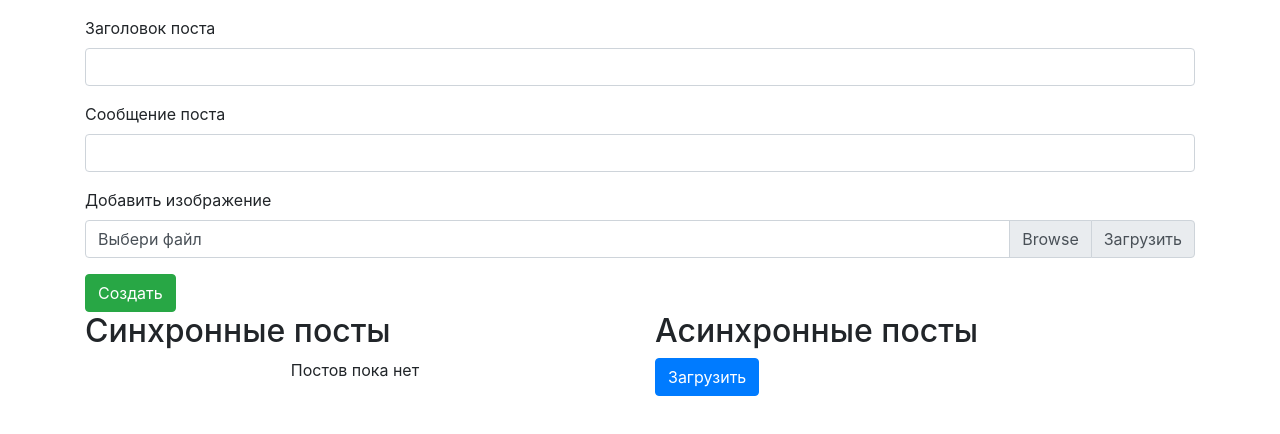
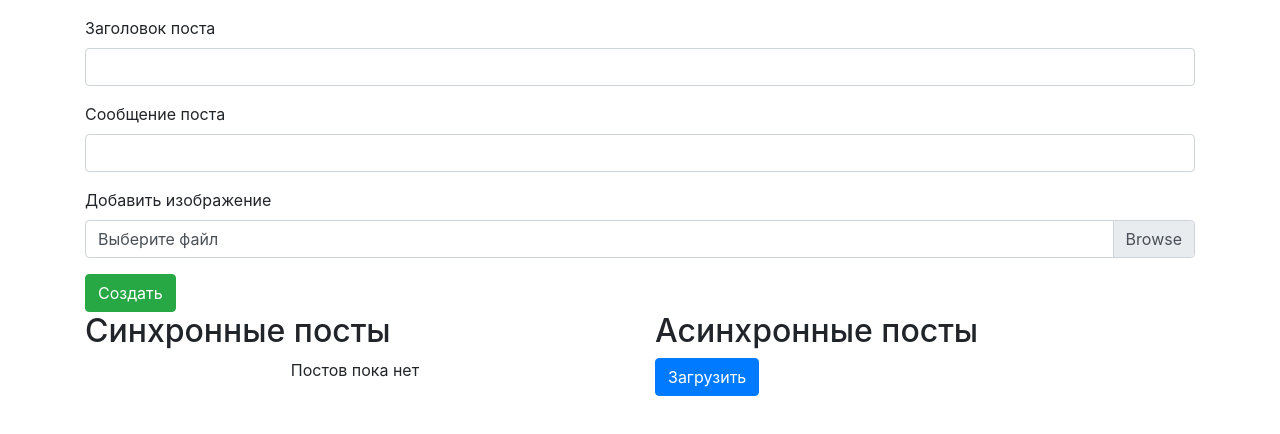
Before and after one commit to BossNumber1/blog_jsx, a React (Create React App) app: page / in a window 1280 px wide. Shown: the top 434 px of the page. Built offline with nearby package versions, Linux system fonts and the light colour scheme.

Commit message:
add input file

```diff
--- a/src/components/PostForm/InputDownloadImg.jsx
+++ b/src/components/PostForm/InputDownloadImg.jsx
@@ -1,6 +1,7 @@
 import React from "react";
+import "./PostForm.css";
 
-export default () => {
+export default ({ onChange, successSelectFile }) => {
     return (
         <div>
             <div className="form-group">
@@ -11,23 +12,18 @@ export default () => {
                         <input
                             type="file"
                             className="custom-file-input"
-                            id="inputGroupFile02"
+                            id="inputGroupFile01"
+                            aria-describedby="inputGroupFileAddon01"
+                            onChange={onChange}
                         />
                         <label
                             className="custom-file-label"
-                            for="inputGroupFile02"
-                            aria-describedby="inputGroupFileAddon02"
+                            for="inputGroupFile01"
                         >
-                            Выбери файл
+                            {successSelectFile
+                                ? successSelectFile
+                                : "Выберите файл"}
                         </label>
-                    </div>
-                    <div className="input-group-append">
-                        <span
-                            className="input-group-text"
-                            id="inputGroupFileAddon02"
-                        >
-                            Загрузить
-                        </span>
                     </div>
                 </div>
             </div>
--- /dev/null
+++ b/src/components/PostForm/PostForm.css
@@ -0,0 +1,3 @@
+.custom-file-input ~ .custom-file-label:after {
+    content: "Обзор";
+}
--- a/src/components/PostForm/PostForm.js
+++ b/src/components/PostForm/PostForm.js
@@ -6,11 +6,12 @@ import { timer } from "../time";
 import InputTitle from "./InputTitle";
 import InputMessage from "./InputMessage";
 import InputDownloadImg from "./InputDownloadImg";
+// import "./PostForm.css";
 
 class PostForm extends React.Component {
     constructor(props) {
         super(props);
-        this.state = { title: "", messagePost: "" };
+        this.state = { title: "", messagePost: "", successSelectFile: "" };
     }
 
     submitHandler = (e) => {
@@ -49,6 +50,16 @@ class PostForm extends React.Component {
         }));
     };
 
+    successDownloadImgHandler = (e) => {
+        e.persist();
+        this.setState((prev) => ({
+            ...prev,
+            ...{ successSelectFile: e.target.value },
+        }));
+    };
+
+    // event.target.files
+
     render() {
         return (
             <form onSubmit={this.submitHandler}>
@@ -64,7 +75,10 @@ class PostForm extends React.Component {
                     onChange={this.changeMessagePostHandler}
                 />
 
-                <InputDownloadImg />
+                <InputDownloadImg
+                    onChange={this.successDownloadImgHandler}
+                    successSelectFile={this.state.successSelectFile}
+                />
 
                 <button className="btn btn-success" type="submit">
                     Создать
```
